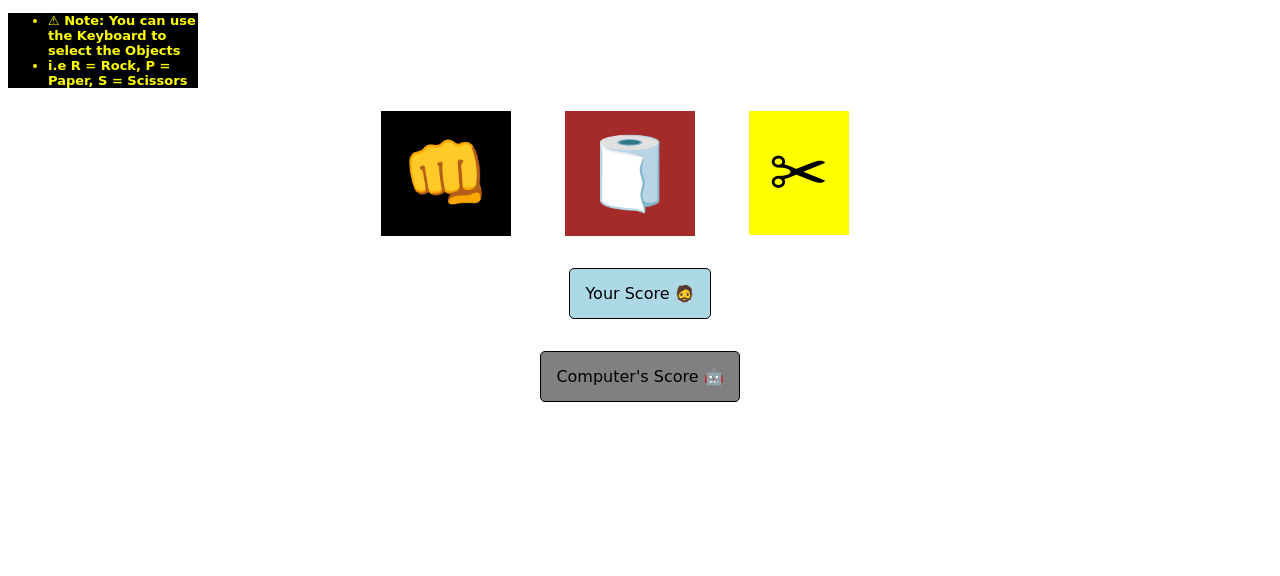
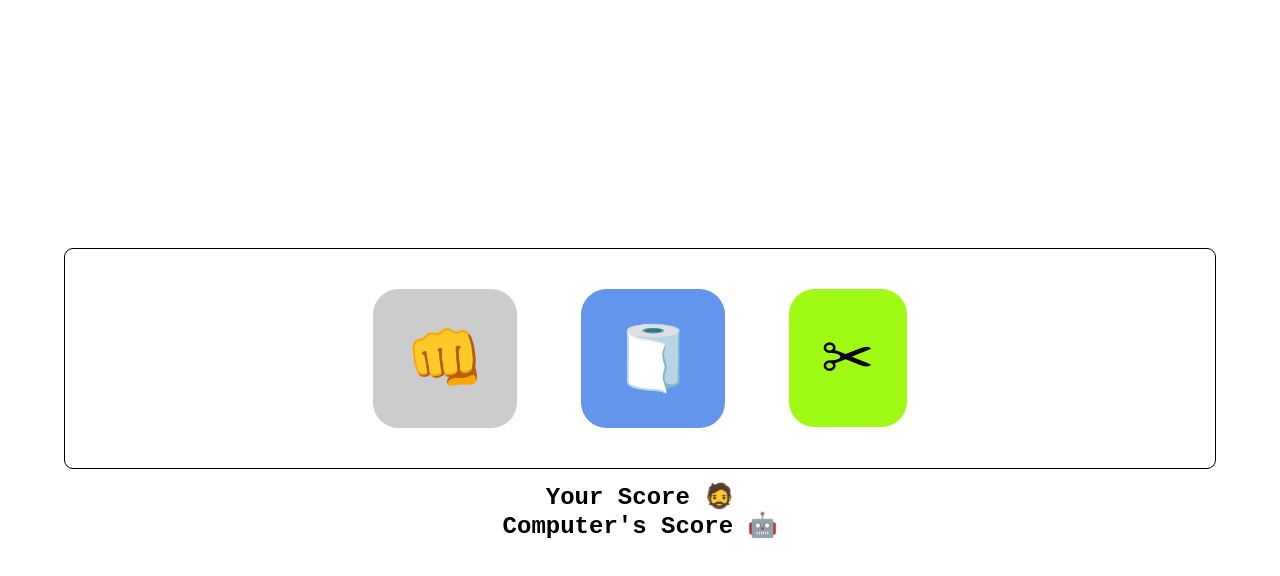
Before and after one commit to heisayon/RPC, a plain HTML site: page index.html in a window 1280 px wide. Drawn offline with Linux system fonts and the light colour scheme.

Commit message:
Updated CSS

```diff
--- a/index.html
+++ b/index.html
@@ -7,20 +7,28 @@
     <link rel="stylesheet" href="style.css" />
   </head>
   <body>
-    <ul>
-      <li>⚠ Note: You can use the Keyboard to select the Objects</li>
-      <li>i.e R = Rock, P = Paper, S = Scissors</li>
-    </ul>
-    <div>
-      <button id="Rock" onclick="chooseCharacter('Rock')">👊</button>
-      <button id="Paper" onclick="chooseCharacter('Paper')">🧻</button>
-      <button id="Scissors" onclick="chooseCharacter('Scissors')">✂</button>
-      <p id="value"></p>
-      <p id="addedvalue"></p>
-      <p id="scoreBoard">Your Score 🧔</p>
-      <br />
-      <p id="scoreBoardCom">Computer's Score 🤖</p>
+    <div class="characters">
+      <button id="Rock" class="rock" onclick="chooseCharacter('Rock')">
+        👊
+      </button>
+      <button id="Paper" class="paper" onclick="chooseCharacter('Paper')">
+        🧻
+      </button>
+      <button
+        id="Scissors"
+        class="scissors"
+        onclick="chooseCharacter('Scissors')"
+      >
+        ✂
+      </button>
     </div>
+    <div class="score-section">
+      <p id="value" class="current-status"></p>
+      <p id="addedvalue" class="selectedchars"></p>
+      <p id="scoreBoard" class="scoreBoard">Your Score 🧔</p>
+      <p id="scoreBoardCom" class="scoreBoardCom">Computer's Score 🤖</p>
+    </div>
+
     <script src="script.js"></script>
   </body>
 </html>
--- a/script.js
+++ b/script.js
@@ -9,6 +9,18 @@ const addedValue = document.getElementById("addedvalue");
 let score = 0;
 let ComputerScore = 0;
 
+Rock.addEventListener("click", () => {
+  screen.style.display = "block";
+  // addedValue.style.display = "block";
+});
+Paper.addEventListener("click", () => {
+  screen.style.display = "block";
+  // addedValue.style.display = "block";
+});
+Scissors.addEventListener("click", () => {
+  screen.style.display = "block";
+  // addedValue.style.display = "block";
+});
 function chooseCharacter(value) {
   const randomElement = Math.floor(Math.random() * 3);
   if (value === "Rock") {
--- a/style.css
+++ b/style.css
@@ -1,58 +1,116 @@
-div {
-    text-align: center;
+* {
+    padding: 0;
+    margin: 0;
+    box-sizing: border-box;
 }
 
-button {
-    display: inline-block;
+body {
+    display: flex;
+    flex-direction: column;
+    justify-content: center;
+    align-items: center;
+    height: 100vh;
+}
+
+.characters {
+    border: 1px solid;
+    width: 90%;
+    border-radius: 9px;
+    padding: .5rem 1rem;
+    display: flex;
+    justify-content: center;
+    align-items: center;
+}
+
+.characters button {
+    outline: none;
     border: none;
-    margin-top: 10px;
-    margin-right: 50px;
+    font-size: 4rem;
+    margin: .5em;
+    padding: .5em;
+    border-radius: .4em;
+}
+
+.rock {
+    background-color: #ccc;
+}
 
 
+.rock:hover {
+    background-color: #504f4f;
 }
 
-#Rock {
-    background-color: black;
-    font-size: 4.5rem;
-    padding: 20px;
+.rock:active,
+.paper:active,
+.scissors:active {
+    scale: .9;
 }
 
-#Paper {
-    background-color: brown;
-    font-size: 4.5rem;
-    padding: 20px;
+.paper {
+    background-color: cornflowerblue;
 }
 
-#Scissors {
-    background-color: yellow;
-    font-size: 4.5rem;
-    padding: 20px;
+.paper:hover {
+    background-color: rgb(79, 102, 143);
 }
 
-#scoreBoard {
-    background-color: lightblue;
-    display: inline-block;
-    padding: 15px;
-    border: 1px solid black;
-    border-radius: 5px;
-    font-family: cursive;
+.scissors {
+    background-color: rgb(159, 250, 22);
 }
 
-#scoreBoardCom {
-    background-color: grey;
-    display: inline-block;
-    padding: 15px;
-    border: 1px solid black;
-    border-radius: 5px;
-    font-family: cursive;
+.scissors:hover {
+    background-color: rgb(163, 206, 98);
 }
 
-ul {
-    font-family: cursive;
+.rock,
+.paper,
+.scissors {
+    transition-duration: .5s;
+    transition-property: all;
+}
+
+.score-section {
+
+    display: flex;
+    flex-direction: column;
+    justify-content: center;
+    align-items: center;
+    padding: 1em;
+    font-family: monospace;
+}
+
+.current-status {
+    display: none;
+    font-size: 1rem;
+    font-family: monospace;
+    padding: .5em .2em;
+}
+
+.selectedchars {
+    /* display: none; */
+    font-size: 1.2rem;
+    font-style: oblique;
+}
+
+.scoreBoard {
+    font-size: 1.5rem;
     font-weight: bold;
-    font-size: 13px;
-    width: 150px;
-    background-color: black;
-    color: yellow;
-    padding: 15px, 25px;
 }
+
+.scoreBoardCom {
+    font-size: 1.5rem;
+    font-weight: bold;
+}
+
+@media (max-width: 650px) {
+    .characters {
+        /* background-color: #ccc; */
+        flex-wrap: wrap;
+    }
+
+    .selectedchars {
+        display: none;
+        font-size: 1rem;
+        width: 200px;
+    }
+}
```
